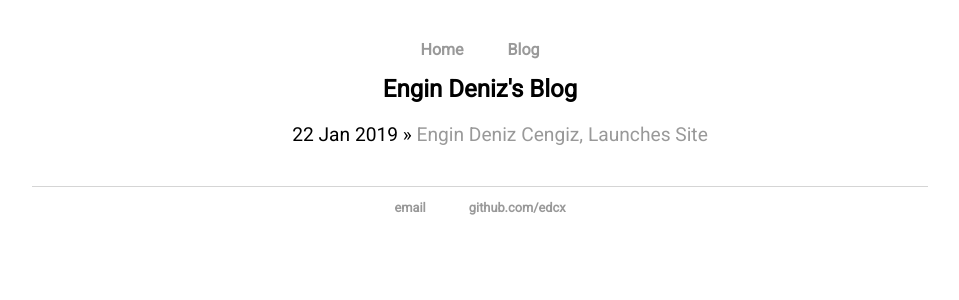
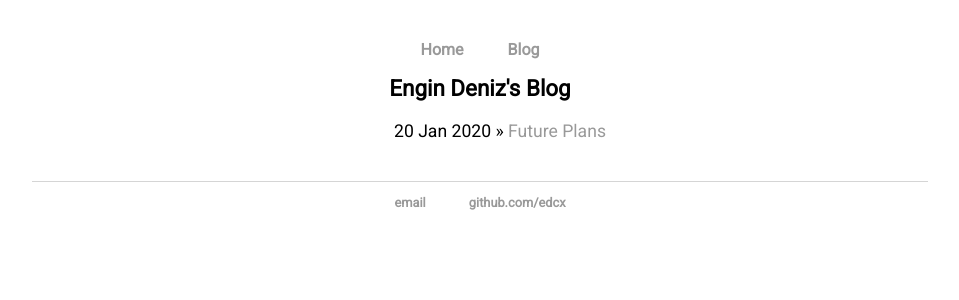
Before and after one commit to edcx/edcx.github.io, a Jekyll site: the page built from blog/index.html, in a window 1280 px wide. Shown: the top 300 px of the page, without its empty margins (160-1119 px from the left). Built offline with Jekyll 4.4.1, drawn with Linux system fonts in a browser that asks for light colours.

Commit message:
changed first post. a little beautification.

```diff
--- a/_layouts/default.html
+++ b/_layouts/default.html
@@ -3,6 +3,7 @@
 		<head>
 			<title>{{ page.title }}</title>
 			<!-- link to main stylesheet -->
+			<link rel="icon" type="image/png" sizes="16x16" href="/favicon-32x32.png"/>
 			<link href="https://fonts.googleapis.com/css?family=Roboto&display=swap" rel="stylesheet">
 			<link rel="stylesheet" type="text/css" href="/css/main.css">
 		</head>
--- a/_posts/2019-01-22-engin-deniz-cengiz-site-launched.md
+++ /dev/null
@@ -1,7 +0,0 @@
----
-layout: post
-title: "Engin Deniz Cengiz, Launches Site"
-date: 2019-01-22
----
-
-Yeah,  know this was a long time ago.
--- a/css/main.css
+++ b/css/main.css
@@ -38,11 +38,11 @@ a:hover {
     text-decoration: underline;
 }
 h1 {
-    font-size: 1.5em;
+    font-size: 1.4em;
 }
 p {
-    font-size: 1.2em;
-    line-height: 1.2em;
+    font-size: 1.1em;
+    line-height: 1.1em;
     color: #333;
 }
 footer {
@@ -52,7 +52,7 @@ footer {
 
 ul.posts {
     margin: 20px auto 40px;
-    font-size: 1.2em;
+    font-size: 1.1em;
 }
 
 ul.posts li {
--- a/index.markdown
+++ b/index.markdown
@@ -2,6 +2,7 @@
 # Feel free to add content and custom Front Matter to this file.
 # To modify the layout, see https://jekyllrb.com/docs/themes/#overriding-theme-defaults
 
+title: Personal Website - Engin Deniz Cengiz
 layout: default
 ---
 
@@ -9,5 +10,6 @@ layout: default
     <div class="edcx"></div>
 
 	<p>Hi! I'm Engin Deniz Cengiz, a software engineer and a hobbyist game developer.
-    Sometimes I draw some sketches. Sometimes I work on games. </p>
+    Sometimes I draw some sketches. Sometimes I work on games. Currently working on a match 3 game hopefully you will see the progress here :)</p>
+    <p>I usually use C++ and C# to do the things. C++, when I feel like I would like to do more things myself. C# is with Unity.</p>
 </div>
```
Also changed, not shown: _posts/2020-01-20-future-plans.md (added, +12 -0 lines), favicon-32x32.png (added).
